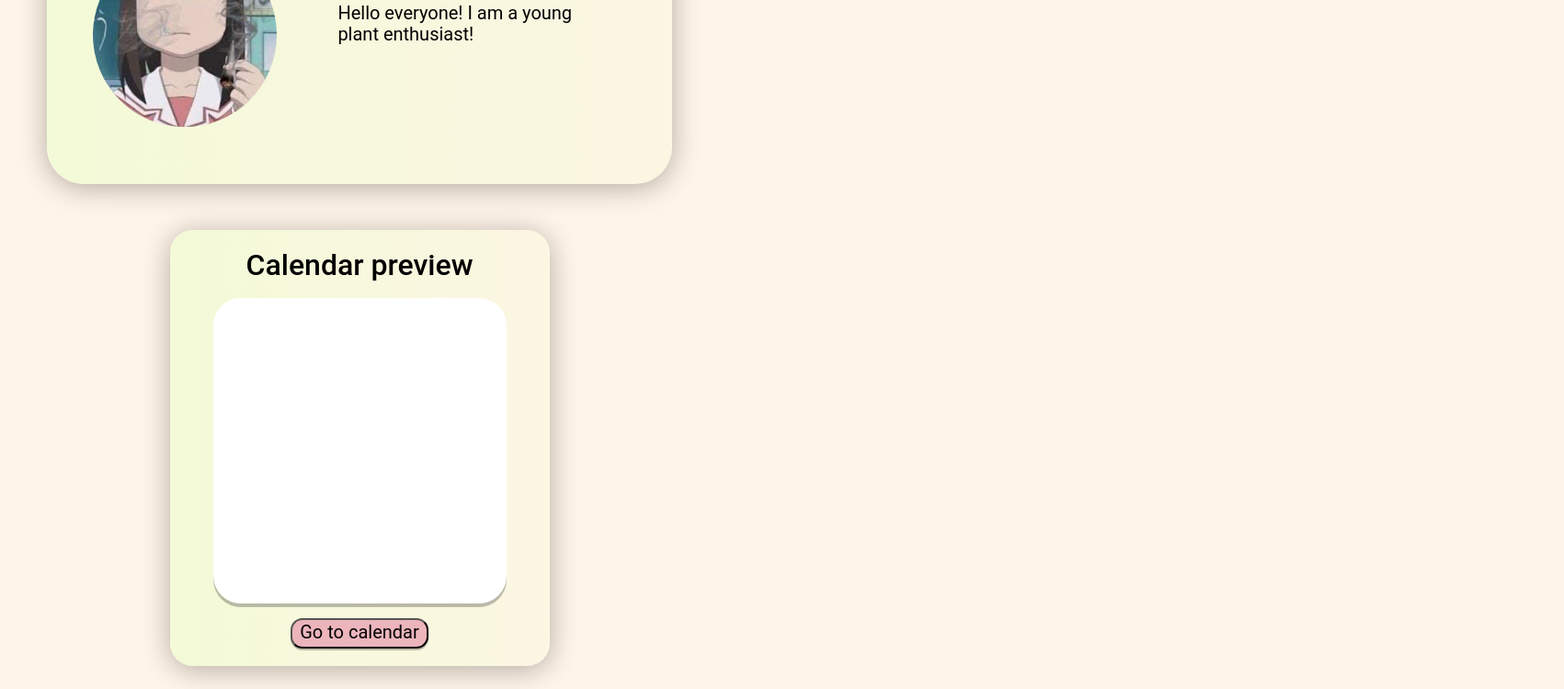
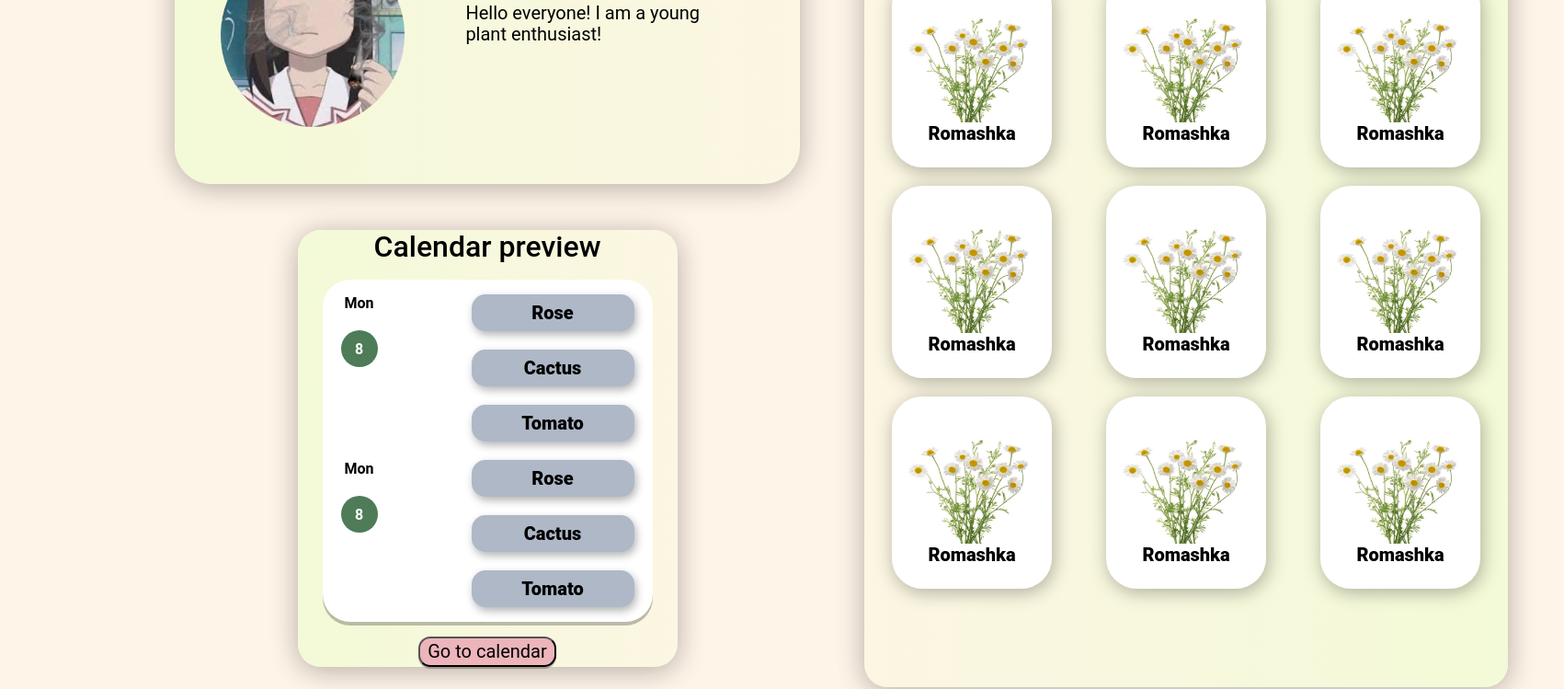
Before and after one commit to essence-666/fontend-project, a Next.js app: page /profile in a window 1280 px wide. Shown: the part 220-969 px from the top of the page at 92% size, 1701 px wide, since content can reach past the window. Built offline with nearby package versions, Linux system fonts and the light colour scheme.

Commit message:
profile page is done

```diff
--- a/src/app/profile/page.tsx
+++ b/src/app/profile/page.tsx
@@ -4,6 +4,7 @@ import Image from "next/image";
 import emailIcon from "../../../public/assets/emailSign.png";
 import locationIcon from "../../../public/assets/locationSign.png";
 import profilePhoto from "../../../public/assets/person.jpeg";
+import romashiPhoto from "../../../public/assets/romashki.png";
 
 const profilePage = () => {
   return (
@@ -50,9 +51,42 @@ const profilePage = () => {
         <div className={styles.calendarContainer}>
         <h1 className={styles.calendarHead}>Calendar preview</h1>
             <div className={styles.calendarPreview}>
-
+              <div className={styles.Day}>
+                <div className={styles.dayLeftPart}>
+                  <p className={styles.textDay}>Mon</p>
+                  <p className={styles.circle}> 8 </p>
+                </div>
+                <div className={styles.dayRightPart}>
+                  <div className={styles.plantOne}>
+                    <p className={styles.plantName}>Rose</p>
+                  </div>
+                  <div className={styles.plantOne}>
+                    <p className={styles.plantName}>Cactus</p>
+                  </div>
+                  <div className={styles.plantOne}>
+                    <p className={styles.plantName}>Tomato</p>
+                  </div>
+                </div>
+              </div>
+              <div className={styles.Day}>
+                <div className={styles.dayLeftPart}>
+                  <p className={styles.textDay}>Mon</p>
+                  <p className={styles.circle}> 8 </p>
+                </div>
+                <div className={styles.dayRightPart}>
+                  <div className={styles.plantOne}>
+                    <p className={styles.plantName}>Rose</p>
+                  </div>
+                  <div className={styles.plantOne}>
+                    <p className={styles.plantName}>Cactus</p>
+                  </div>
+                  <div className={styles.plantOne}>
+                    <p className={styles.plantName}>Tomato</p>
+                  </div>
+                </div>
+              </div>
             </div>
-            <div>
+            <div className={styles.toCalendarButtonContainer}>
               <Link href="/calendar" passHref>
                 <button className={styles.toCalendarButton}>Go to calendar</button>
               </Link>
@@ -60,7 +94,117 @@ const profilePage = () => {
         </div>
       </div>
       <div className={styles.containerCollection}>
-
+          <h1 className={styles.collectionPreview}> Plant collection</h1>
+          <div className={styles.collection}>
+              <div className={styles.plant}>
+                <div className={styles.plantInfo}>
+                  <Image
+                    className={styles.plantImage}
+                    src={romashiPhoto}
+                    alt={"personInitPage"}
+                    width={166}
+                    height={134}
+                  />
+                  <p className={styles.plantName}> Romashka </p>
+                </div>
+              </div>
+              <div className={styles.plant}>
+                <div className={styles.plantInfo}>
+                  <Image
+                    className={styles.plantImage}
+                    src={romashiPhoto}
+                    alt={"personInitPage"}
+                    width={166}
+                    height={134}
+                  />
+                  <p className={styles.plantName}> Romashka </p>
+                </div>
+              </div>
+              <div className={styles.plant}>
+                <div className={styles.plantInfo}>
+                  <Image
+                    className={styles.plantImage}
+                    src={romashiPhoto}
+                    alt={"personInitPage"}
+                    width={166}
+                    height={134}
+                  />
+                  <p className={styles.plantName}> Romashka </p>
+                </div>
+              </div>
+              <div className={styles.plant}>
+                <div className={styles.plantInfo}>
+                  <Image
+                    className={styles.plantImage}
+                    src={romashiPhoto}
+                    alt={"personInitPage"}
+                    width={166}
+                    height={134}
+                  />
+                  <p className={styles.plantName}> Romashka </p>
+                </div>
+              </div>
+              <div className={styles.plant}>
+                <div className={styles.plantInfo}>
+                  <Image
+                    className={styles.plantImage}
+                    src={romashiPhoto}
+                    alt={"personInitPage"}
+                    width={166}
+                    height={134}
+                  />
+                  <p className={styles.plantName}> Romashka </p>
+                </div>
+              </div>
+              <div className={styles.plant}>
+                <div className={styles.plantInfo}>
+                  <Image
+                    className={styles.plantImage}
+                    src={romashiPhoto}
+                    alt={"personInitPage"}
+                    width={166}
+                    height={134}
+                  />
+                  <p className={styles.plantName}> Romashka </p>
+                </div>
+              </div>
+              <div className={styles.plant}>
+                <div className={styles.plantInfo}>
+                  <Image
+                    className={styles.plantImage}
+                    src={romashiPhoto}
+                    alt={"personInitPage"}
+                    width={166}
+                    height={134}
+                  />
+                  <p className={styles.plantName}> Romashka </p>
+                </div>
+              </div>
+              <div className={styles.plant}>
+                <div className={styles.plantInfo}>
+                  <Image
+                    className={styles.plantImage}
+                    src={romashiPhoto}
+                    alt={"personInitPage"}
+                    width={166}
+                    height={134}
+                  />
+                  <p className={styles.plantName}> Romashka </p>
+                </div>
+              </div>
+              <div className={styles.plant}>
+                <div className={styles.plantInfo}>
+                  <Image
+                    className={styles.plantImage}
+                    src={romashiPhoto}
+                    alt={"personInitPage"}
+                    width={166}
+                    height={134}
+                  />
+                  <p className={styles.plantName}> Romashka </p>
+                </div>
+              </div>
+          </div>
       </div>
     </div>
   );
--- a/src/app/styles/profile.module.css
+++ b/src/app/styles/profile.module.css
@@ -1,7 +1,10 @@
 .container {
-  width: 1440px;
-  height: 924px;
-  padding: 40px 61px 40px 61px;
+    display: flex;
+    justify-content: space-between;
+    width: 1440px;
+    height: 924px;
+    padding: 40px 61px 40px 200px;
+    gap: 50px;
 }
 
 .containerInfoCalendar {
@@ -97,6 +100,10 @@
     font-size: 32px;
 }
 .calendarPreview {
+    display: flex;
+    justify-content: center;
+    align-items: center;
+    flex-direction: column;
     width: 319px;
     height: 332px;
     border-radius: 30px;
@@ -104,6 +111,12 @@
     border-color: #7C7C7C;
     background-color: #FFFFFF;
     box-shadow: 0px 4px 0px 0px #00000040;
+    gap: 20px;
+    padding: 20px;
+}
+.toCalendarButtonContainer { /* добавил чтобы кнопку повыше сделать но не сделал */
+    display: flex;
+    gap: 10px;
 }
 .toCalendarButton {
     width: 150px;
@@ -116,5 +129,98 @@
     font-size: 20px;
     font-weight: 400;
     line-height: 23.44px;
+}
+.Day {
+    display: flex;
+    justify-content: space-between; /* Размещение элементов по краям */
+    width: 100%; /* Чтобы контейнер занимал всю ширину */
+}
 
+.dayLeftPart, .dayRightPart {
+    display: flex;
+    flex-direction: column;
+    align-items: center; /* Центрирование по вертикали */
+    gap: 20px;
 }
+
+.textDay {
+    font-size: 16px;
+    font-weight: bold;
+}
+.circle {
+    width: 40px;
+    height: 40px;
+    background-color: #4E7B58; /* Цвет фона, который использовался на вашем изображении */
+    border-radius: 50%; /* Закругление границ для создания круга */
+    display: flex;
+    align-items: center;
+    justify-content: center;
+    color: white; /* Цвет текста */
+    font-weight: bold; /* Жирный текст */
+    font-size: 16px; /* Размер текста */
+}
+.plantOne {
+    display: flex;
+    align-items: center;
+    justify-content: center;
+    width: 177px;
+    height: 40px;
+    border-radius: 15px;
+    background-color: #AEB8C7;
+    box-shadow: 2px 4px 10px #0000004D;
+}
+
+
+
+.containerCollection {
+    display: flex;
+    flex-direction: column;
+    width: 640px;
+    height: 847px;
+    border-radius: 25px;
+    gap: 30px;
+    padding-top: 15px;
+    padding-bottom: 15px;
+    padding-left: 30px;
+    padding-right: 30px;
+    background: linear-gradient(to left, #F3FAD7, #F4FBD74D);
+    box-shadow: 0px 4px 30px 0px #0000004D;
+}
+.collectionPreview {
+    align-self: center;
+    font-style: Ribeye Marrow;
+    padding-top: 20px;
+}
+.plant {
+    display: flex;
+    flex-direction: column;
+    align-items: center;
+    justify-content: center;
+    width: 174px;
+    height: 209px;
+    border-radius: 33px;
+    background-color: #FFFFFF;
+    box-shadow: 2px 4px 20px #0000004D;
+}
+.collection {
+    display: flex;
+    flex-wrap: wrap; /* Позволяет элементам переноситься на следующую строку */
+    justify-content: space-between; /* Разделение элементов по всей ширине */
+    gap: 20px;
+}
+.plantInfo {
+    display: flex;
+    align-items: center;
+    justify-content: center;
+    flex-direction: column;
+    width: 100%; /* Устанавливаем ширину на 100% родительского контейнера */
+    height: 100%;
+}
+.plantName {
+    font-size: 20px;
+    font-weight: 800;
+}
+.plantImage {
+    max-width: 100%; /* Устанавливаем максимальную ширину изображения */
+    max-height: 100%;
+}
```
